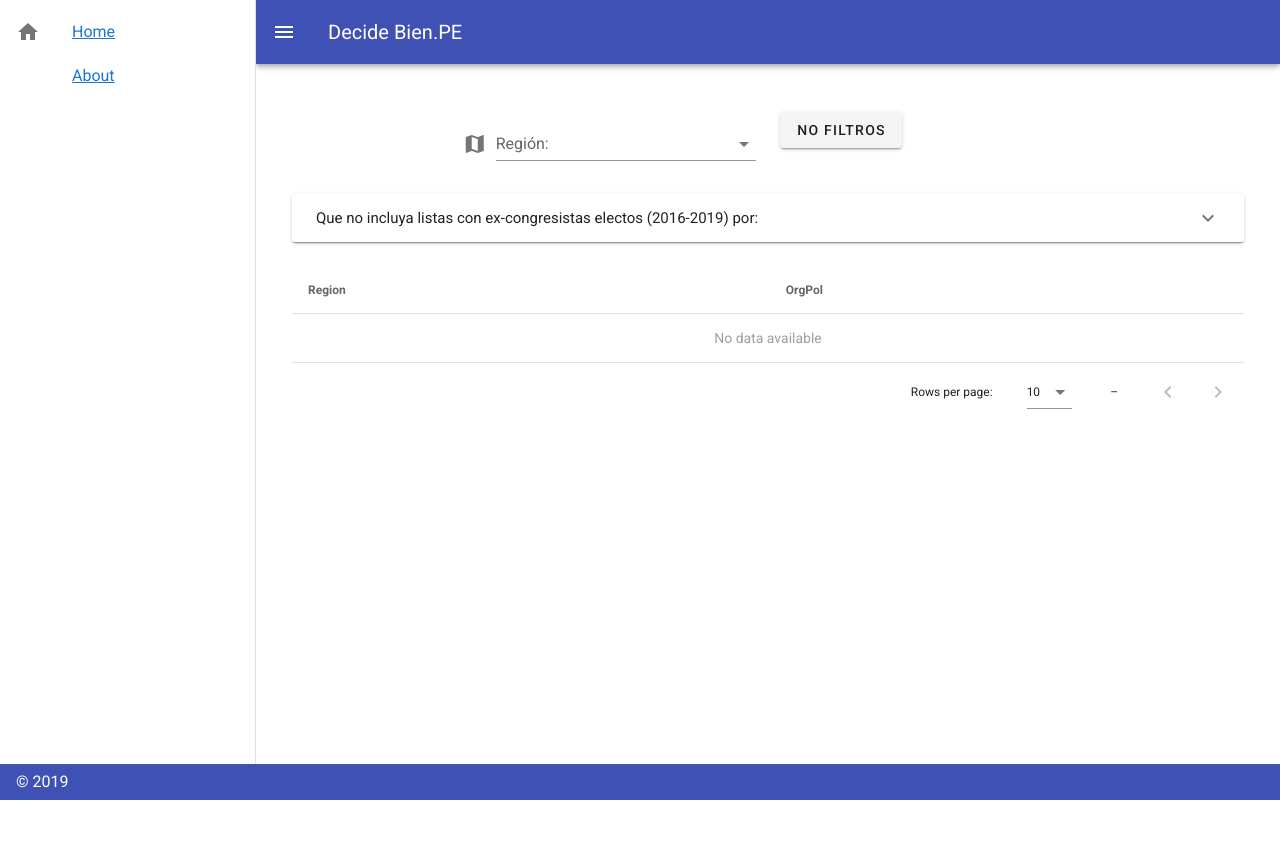
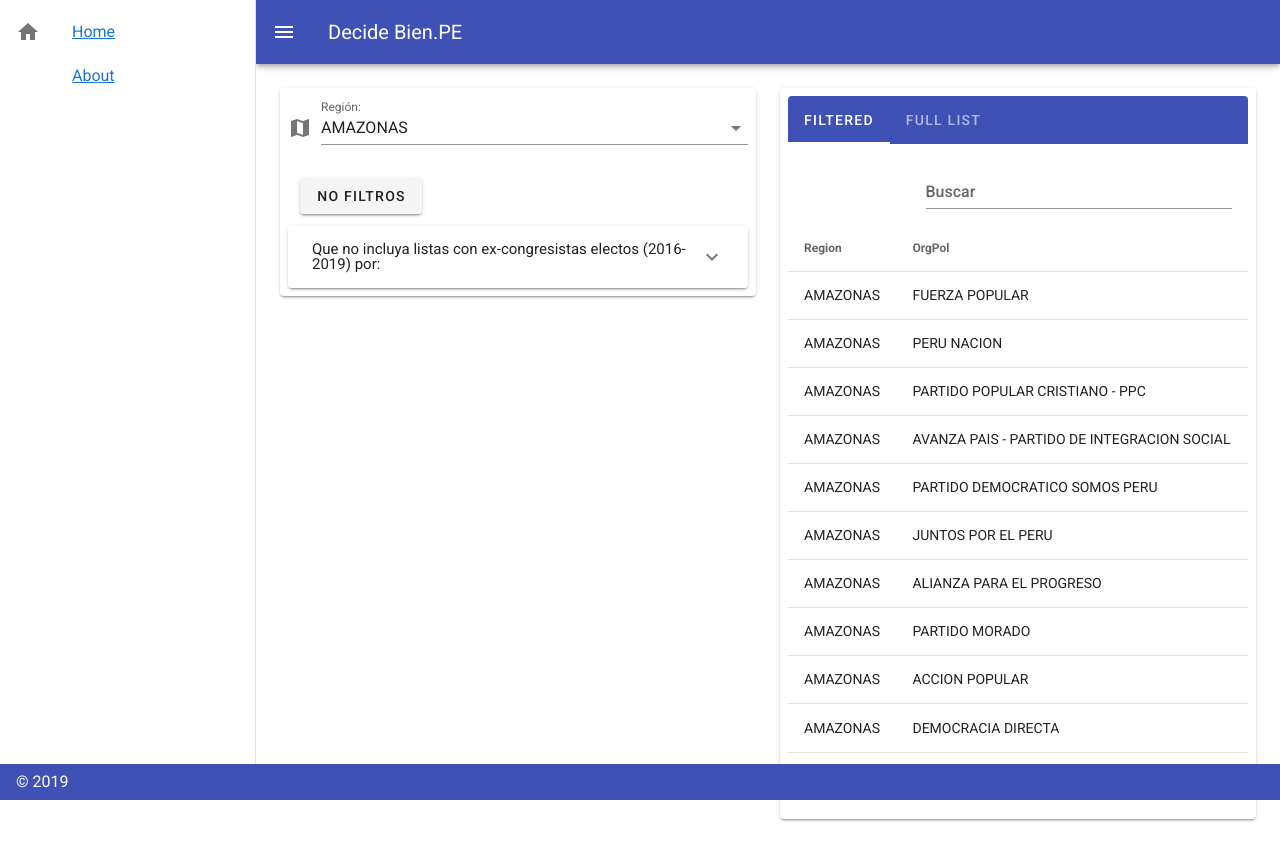
Before and after one commit to jincio/decidebienpe-pwa, a Vue app: page /#/ in a window 1280 px wide. Shown: the top 860 px of the page. Before the commit the page ends 800 px from the top, so only its background shows below. Built offline with nearby package versions, Linux system fonts and the light colour scheme.

Commit message:
Changed Layout. Added Search for Table. Selecting first Region by default

```diff
--- a/src/views/Home.vue
+++ b/src/views/Home.vue
@@ -1,9 +1,8 @@
 <template>
   <v-container>
-    <v-container fluid>
-      <v-col cols="12">
-        <v-row justify="center">
-          <v-col cols="6" md="4">
+    <v-row>
+      <v-col>
+        <v-card class="pa-2">
           <v-select
             :items="regiones"
             item-text="region"
@@ -12,49 +11,60 @@
             v-model="defaultSelected"
             prepend-icon="mdi-map"
           ></v-select>
-          </v-col>
-          <v-col cols="6" md="4"
-            ><v-btn @click="onNoFiltrosClicked">No Filtros</v-btn>
-          </v-col>
-        </v-row>
-      </v-col>
+          <v-container>
+            <v-btn @click="onNoFiltrosClicked">No Filtros</v-btn>
+          </v-container>
 
-      <v-col cols="12">
-        <v-row justify="center">
           <v-expansion-panels>
             <v-expansion-panel>
-              <v-expansion-panel-header
-                >Que no incluya listas con ex-congresistas electos (2016-2019)
+              <v-expansion-panel-header>
+                Que no incluya listas con ex-congresistas electos (2016-2019)
                 por:
               </v-expansion-panel-header>
               <v-expansion-panel-content>
-                <v-checkbox
-                  v-model="checkbox1"
-                  :label="`Fujimorismo:`"
-                ></v-checkbox>
-                <v-checkbox
-                  v-model="checkbox2"
-                  :label="`Apra/PPC:`"
-                ></v-checkbox>
+                <v-checkbox v-model="checkbox1" :label="`Fujimorismo:`"></v-checkbox>
+                <v-checkbox v-model="checkbox2" :label="`Apra/PPC:`"></v-checkbox>
                 <v-checkbox v-model="checkbox3" :label="`PPK:`"></v-checkbox>
-                <v-checkbox
-                  v-model="checkbox4"
-                  :label="`Frente Amplio:`"
-                ></v-checkbox>
+                <v-checkbox v-model="checkbox4" :label="`Frente Amplio:`"></v-checkbox>
               </v-expansion-panel-content>
             </v-expansion-panel>
           </v-expansion-panels>
-        </v-row>
+        </v-card>
       </v-col>
 
-      <v-col cols="12">
-        <v-row justify="center">
-          <v-divider />
+      <v-col>
+        <v-card class="pa-2">
+          <v-tabs background-color="indigo" dark v-model="tabs">
+            <v-tab>Filtered</v-tab>
+            <v-tab>Full list</v-tab>
+          </v-tabs>
+
+          <v-tabs-items v-model="tabs">
+            <v-tab-item>
+              <v-card flat>
+                <v-card-title>
+
+                  <v-spacer></v-spacer>
+                  <v-text-field
+                    v-model="search"
+                    label="Buscar"
+                    single-line
+                    hide-details
+                  ></v-text-field>
+                </v-card-title>
+                <v-data-table :headers="headers" :items="filteredItems" :search="search"></v-data-table>
+              </v-card>
+            </v-tab-item>
+
+            <v-tab-item>
+              <v-card flat>
+                <v-card-text>Lorem ipsum dolor sit amet, consectetur adipiscing elit, sed do eiusmod tempor incididunt ut labore et dolore magna aliqua. Ut enim ad minim veniam, quis nostrud exercitation ullamco laboris nisi ut aliquip ex ea commodo consequat.</v-card-text>
+              </v-card>
+            </v-tab-item>
+          </v-tabs-items>
+        </v-card>
+      </v-col>
     </v-row>
-      </v-col>
-
-      <v-data-table :headers="headers" :items="filteredItems"></v-data-table>
-    </v-container>
   </v-container>
 </template>
 
@@ -77,7 +87,14 @@ let myMixin = {
       if (lista.ex_fa >= 1 && this.checkbox4) {
         return false;
       }
-      return lista.Cod === this.defaultSelected;
+      // on first load the value will be an Observable,
+      // afterwards it will be just an Array.
+      // TODO: This could be just one condition if we store
+      // the final Array and bind to that instead.
+      return (
+        lista.Cod === this.defaultSelected ||
+        lista.Cod === this.defaultSelected.codigo
+      );
     }
   }
 };
@@ -88,6 +105,8 @@ export default {
   mixins: [myMixin],
   data() {
     return {
+      tabs: null,
+      search: '',
       checkbox1: false,
       checkbox2: false,
       checkbox3: false,
@@ -103,6 +122,9 @@ export default {
     regiones() {
       return this.$store.state.regiones;
     },
+    primeraRegion() {
+      return this.$store.state.regiones[0];
+    },
     filteredItems() {
       return this.$store.state.listas.filter(this.customFilter);
     }
@@ -113,8 +135,11 @@ export default {
       this.checkbox2 = false;
       this.checkbox3 = false;
       this.checkbox4 = false;
-      this.defaultSelected = null;
     }
+  },
+  created() {
+    // to pre-select Amazonas on load
+    this.defaultSelected = this.primeraRegion;
   }
 };
 </script>
```
Lines whose indentation alone changed are shown as unchanged.
